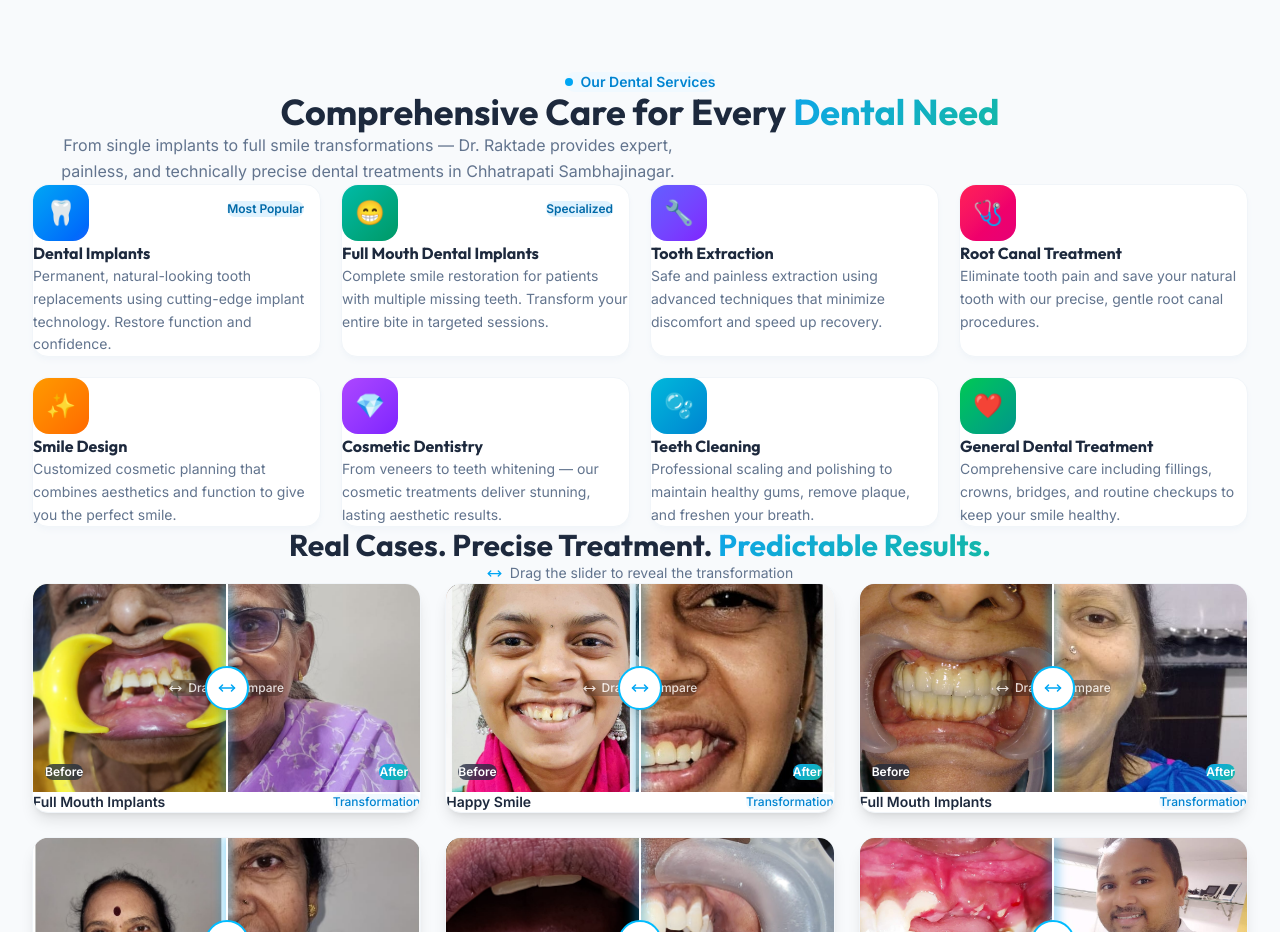
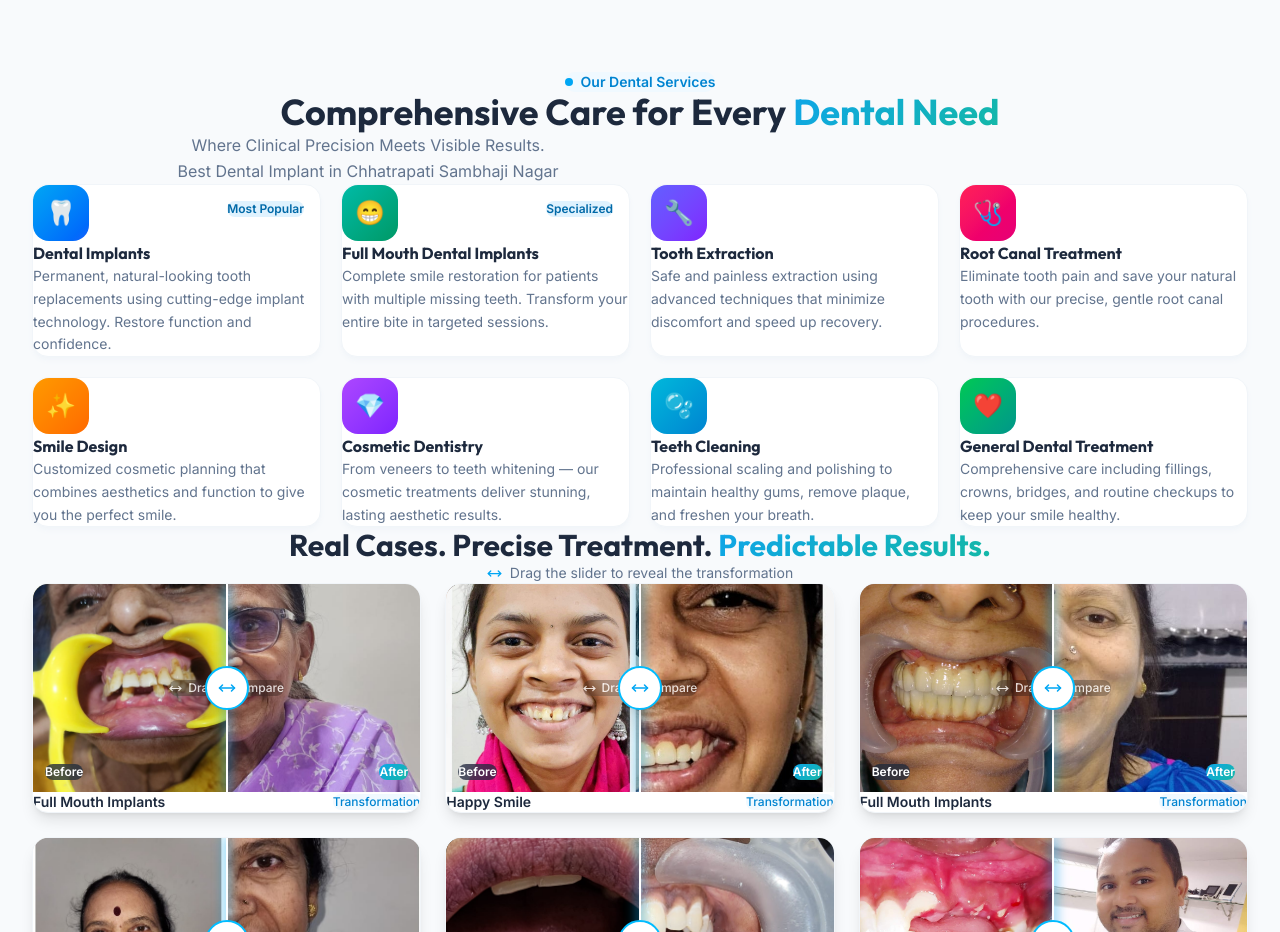
Before and after one commit to faizanshaikh6332-sys/test-website, a React (Vite) app: page / in a window 1280 px wide. Shown: the part 1580-2512 px from the top of the page. Built offline with nearby package versions, Linux system fonts and the light colour scheme.

Commit message:
updated website changes

```diff
--- a/src/components/Services.jsx
+++ b/src/components/Services.jsx
@@ -282,8 +282,8 @@ export default function Services() {
             <span className="gradient-text">Dental Need</span>
           </h2>
           <p className="text-slate-500 text-base max-w-2xl mx-auto leading-relaxed">
-            From single implants to full smile transformations — Dr. Raktade provides expert, painless,
-            and technically precise dental treatments in Chhatrapati Sambhajinagar.
+            Where Clinical Precision Meets Visible Results.<br />
+            Best Dental Implant in Chhatrapati Sambhaji Nagar
           </p>
         </motion.div>
 
```
